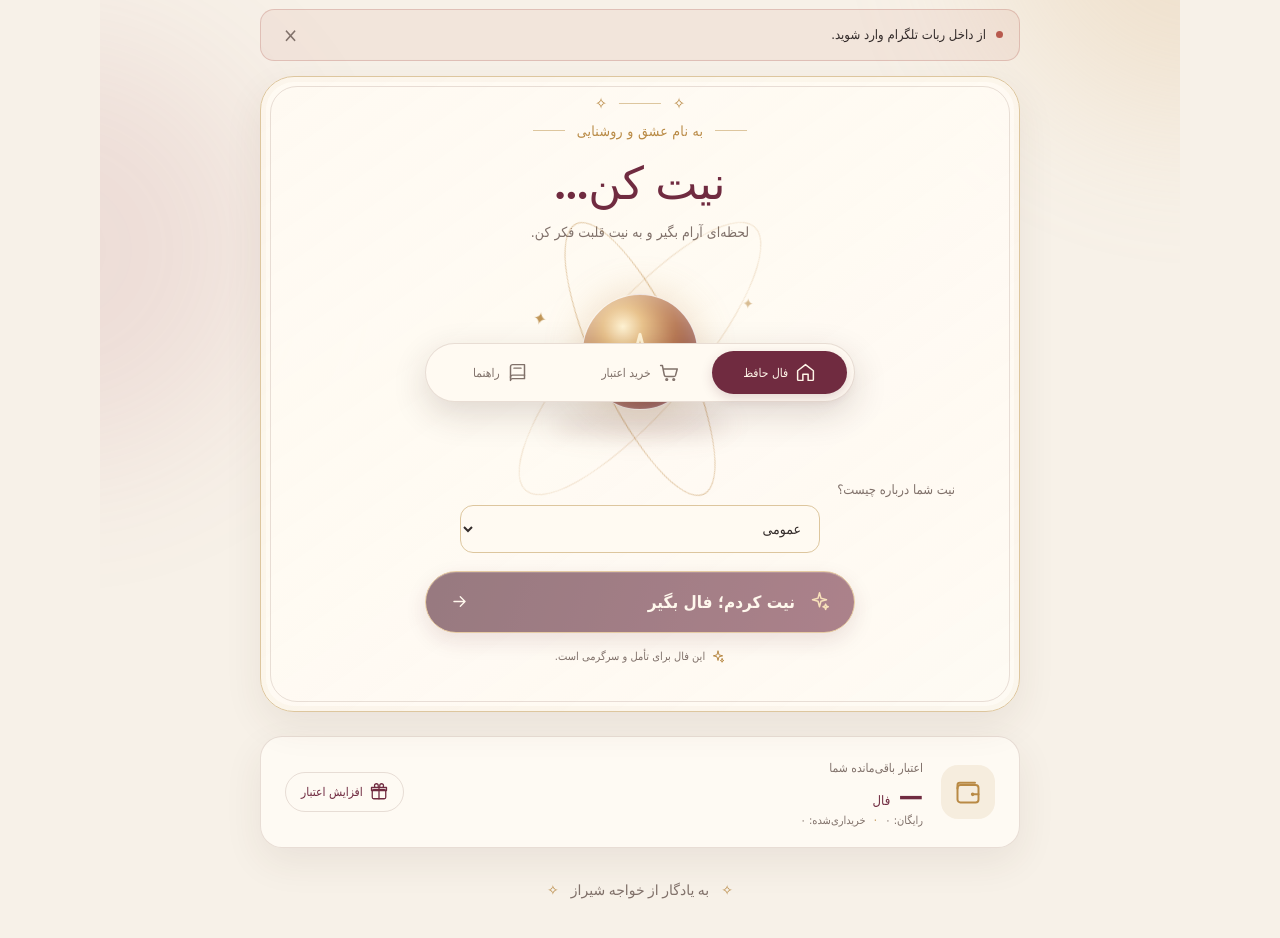
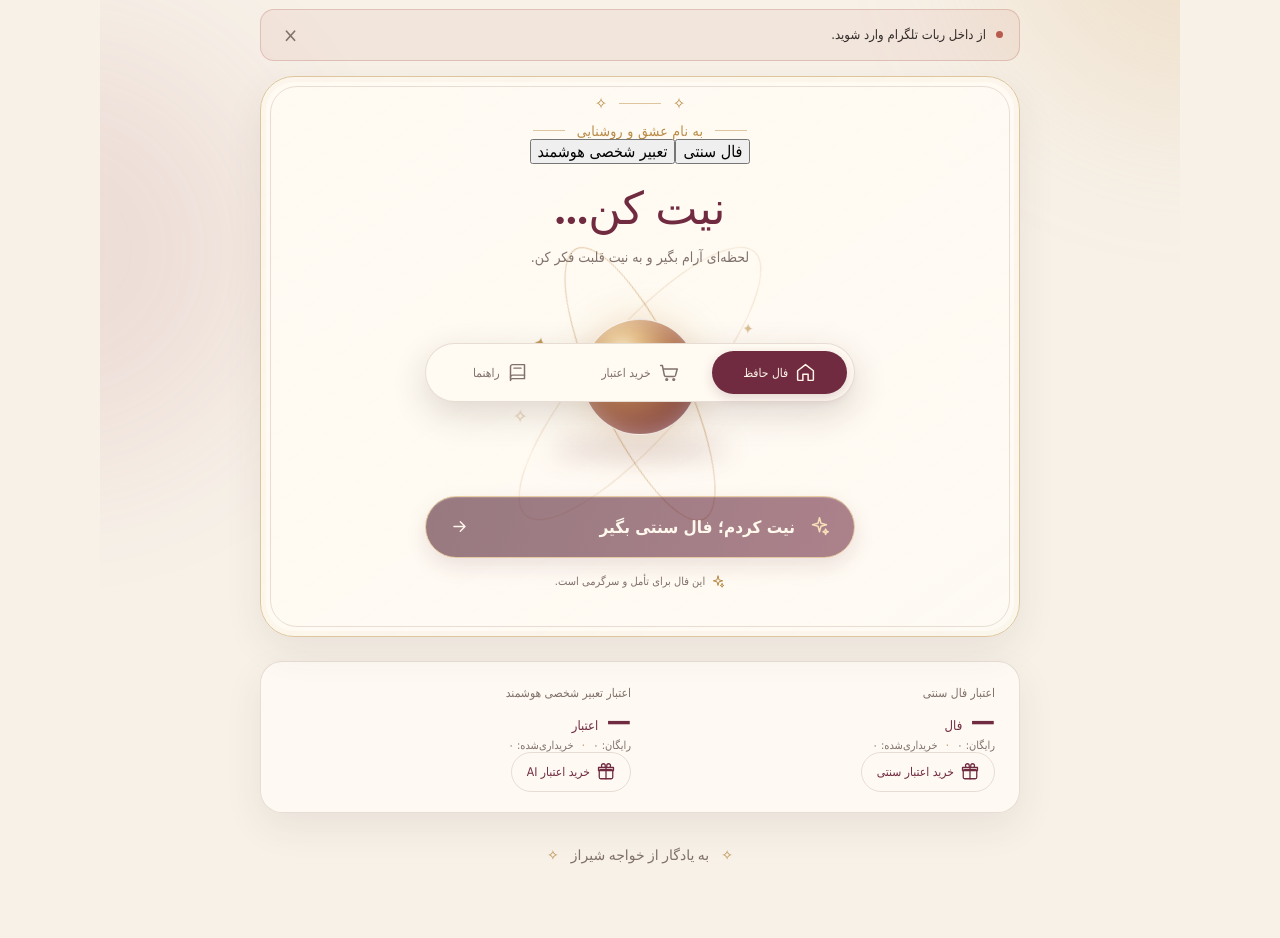
Before and after one commit to esk-ashkan/niat-hafez, a React (Vite) app in the folder web/: page / in a window 1280 px wide. Shown: the part 380-1318 px from the top of the page. Built offline with nearby package versions, Linux system fonts and the light colour scheme.

Commit message:
Add traditional and AI modes with separate balances

```diff
--- a/web/src/App.tsx
+++ b/web/src/App.tsx
@@ -3,6 +3,8 @@ import {
   createPayment,
   ensureProfile,
   fetchFal,
+  fetchAiFal,
+  interpretFaal,
   getPackages,
   getPaymentStatus,
   reconcilePayment,
@@ -15,6 +17,7 @@ import {
 import "./App.css";
 
 type View = "home" | "pay";
+type Mode = "traditional" | "ai";
 type Theme = "light" | "dark";
 type IconName = "moon" | "sun" | "sparkle" | "book" | "cart" | "home" | "wallet" | "arrow" | "gift" | "help" | "refresh";
 
@@ -38,6 +41,7 @@ function Icon({ name, size = 22 }: { name: IconName; size?: number }) {
 
 export default function App() {
   const [view, setView] = useState<View>("home");
+  const [mode, setMode] = useState<Mode>("traditional");
   const [theme, setTheme] = useState<Theme>(() => {
     try { return (localStorage.getItem("niat-theme") as Theme) || "light"; } catch { return "light"; }
   });
@@ -98,7 +102,9 @@ export default function App() {
     try { localStorage.setItem("niat-theme", theme); } catch { /* storage is optional */ }
   }, [theme]);
 
-  const total = (profile?.free_remaining || 0) + (profile?.remained_hafez || 0);
+  const traditionalTotal = (profile?.free_remaining || 0) + (profile?.remained_hafez || 0);
+  const aiTotal = (profile?.ai_free_remaining || 0) + (profile?.remained_ai || 0);
+  const visiblePackages = packages.filter((p) => p.service === mode);
 
   async function onGetFal() {
     if (!tgid) return;
@@ -106,17 +112,38 @@ export default function App() {
     setError("");
     setFaal(null);
     try {
-      const res = await fetchFal(intention);
+      const res = mode === "ai" ? await fetchAiFal(intention) : await fetchFal();
       setFaal(res.faal);
       setProfile(res.profile);
     } catch (e) {
       const err = e as Error & { profile?: Profile };
-      if (err.message === "no_credit") {
-        setError("اعتبار شما به پایان رسیده است. برای ادامه، یک بسته فال تهیه کنید.");
+      if (err.message === "no_credit" || err.message === "no_ai_credit") {
+        setError(mode === "ai" ? "اعتبار تعبیر شخصی هوشمند شما به پایان رسیده است." : "اعتبار فال سنتی شما به پایان رسیده است.");
         if (err.profile) setProfile(err.profile);
         setView("pay");
       } else {
         setError("دریافت فال با مشکل روبه‌رو شد. لطفاً دوباره تلاش کنید.");
+      }
+    } finally { setLoading(false); }
+  }
+
+  async function onAiInterpret() {
+    if (!faal || !tgid) return;
+    setLoading(true);
+    setError("");
+    try {
+      const res = await interpretFaal(faal.id, intention);
+      setFaal(res.faal);
+      setProfile(res.profile);
+    } catch (e) {
+      const err = e as Error & { profile?: Profile };
+      if (err.profile) setProfile(err.profile);
+      if (err.message === "no_ai_credit") {
+        setError("اعتبار تعبیر شخصی هوشمند شما به پایان رسیده است.");
+        setMode("ai");
+        setView("pay");
+      } else {
+        setError("دریافت تعبیر شخصی با مشکل روبه‌رو شد. لطفاً دوباره تلاش کنید.");
       }
     } finally { setLoading(false); }
   }
@@ -203,8 +230,12 @@ export default function App() {
         {!faal || view === "pay" ? (
           <div className="intention-content">
             <div className="section-kicker"><span /> به نام عشق و روشنایی <span /></div>
-            <h2>{view === "pay" ? "همراه غزل‌های حافظ بمان" : "نیت کن..."}</h2>
-            <p className="panel-copy">{view === "pay" ? "بسته‌ای انتخاب کن و سفر خود را با شعر ادامه بده." : "لحظه‌ای آرام بگیر و به نیت قلبت فکر کن."}</p>
+            {view === "home" && <div className="mode-switch" role="group" aria-label="نوع فال">
+              <button type="button" className={mode === "traditional" ? "selected" : ""} onClick={() => { setMode("traditional"); setError(""); }}>فال سنتی</button>
+              <button type="button" className={mode === "ai" ? "selected" : ""} onClick={() => { setMode("ai"); setError(""); }}>تعبیر شخصی هوشمند</button>
+            </div>}
+            <h2>{view === "pay" ? "بسته اعتبار انتخاب کن" : mode === "ai" ? "نیتت را با هوش مصنوعی دنبال کن..." : "نیت کن..."}</h2>
+            <p className="panel-copy">{view === "pay" ? "بسته‌ای متناسب با سرویس انتخاب‌شده تهیه کن." : mode === "ai" ? "غزل و نیتت را برای یک خوانش شخصی‌تر بررسی می‌کنیم." : "لحظه‌ای آرام بگیر و به نیت قلبت فکر کن."}</p>
             <div className="crystal-scene" aria-hidden="true">
               <div className="orbit orbit-a" /><div className="orbit orbit-b" />
               <div className="crystal"><Icon name="sparkle" size={42} /></div>
@@ -213,7 +244,7 @@ export default function App() {
             </div>
             {view === "home" ? (
               <>
-              <label className="intention-select-label" htmlFor="fortune-intention">نیت شما درباره چیست؟</label>
+              {mode === "ai" && <><label className="intention-select-label" htmlFor="fortune-intention">نیت شما درباره چیست؟</label>
               <select id="fortune-intention" className="intention-select" value={intention} onChange={(e) => setIntention(e.target.value)}>
                 <option value="general">عمومی</option>
                 <option value="love">عشقی و عاطفی</option>
@@ -223,10 +254,10 @@ export default function App() {
                 <option value="family">خانوادگی</option>
                 <option value="migration">مهاجرت و سفر</option>
                 <option value="decision">تصمیم‌گیری</option>
-              </select>
+              </select></>}
               <button className="primary-button" type="button" disabled={loading || !tgid} onClick={onGetFal}>
                 {loading ? <span className="button-spinner" /> : <Icon name="sparkle" size={21} />}
-                <span>{loading ? "در حال گشودن دیوان..." : "نیت کردم؛ فال بگیر"}</span><Icon name="arrow" size={19} />
+                <span>{loading ? "در حال آماده‌سازی..." : mode === "ai" ? "تعبیر شخصی بگیر" : "نیت کردم؛ فال سنتی بگیر"}</span><Icon name="arrow" size={19} />
               </button>
               </>
             ) : (
@@ -240,22 +271,22 @@ export default function App() {
             <h2>{faal.title}</h2>
             <pre className="poem">{faal.poem}</pre>
             {faal.interpretation && <div className="interpretation"><h3><Icon name="book" size={18} /> تعبیر فال</h3><p>{faal.interpretation}</p>{faal.defaultInterpretation && faal.defaultInterpretation !== faal.interpretation && <details className="default-interpretation"><summary>مشاهده تعبیر اولیه</summary><p>{faal.defaultInterpretation}</p></details>}</div>}
+            {!faal.aiEnhanced && <button className="primary-button ai-unlock-button" type="button" disabled={loading} onClick={onAiInterpret}>{loading ? <span className="button-spinner" /> : <Icon name="sparkle" size={18} />} دریافت تعبیر شخصی هوشمند (۱ اعتبار AI)</button>}
             <button className="secondary-button" type="button" disabled={loading} onClick={onGetFal}>{loading ? <span className="button-spinner" /> : <Icon name="refresh" size={18} />} فال دیگری بگیر</button>
           </article>
         )}
       </section>
 
-      <section className="credit-card">
-        <div className="credit-icon"><Icon name="wallet" size={28} /></div>
-        <div className="credit-info"><span>اعتبار باقی‌مانده شما</span><strong>{profile ? total.toLocaleString("fa-IR") : "—"} <small>فال</small></strong><div className="credit-breakdown">رایگان: {(profile?.free_remaining || 0).toLocaleString("fa-IR")} <span>·</span> خریداری‌شده: {(profile?.remained_hafez || 0).toLocaleString("fa-IR")}</div></div>
-        <button className="credit-action" type="button" onClick={() => setView("pay")}><Icon name="gift" size={18} /> افزایش اعتبار</button>
+      <section className="credit-card credit-card-dual">
+        <div className="credit-info"><span>اعتبار فال سنتی</span><strong>{profile ? traditionalTotal.toLocaleString("fa-IR") : "—"} <small>فال</small></strong><div className="credit-breakdown">رایگان: {(profile?.free_remaining || 0).toLocaleString("fa-IR")} <span>·</span> خریداری‌شده: {(profile?.remained_hafez || 0).toLocaleString("fa-IR")}</div><button className="credit-action" type="button" onClick={() => { setMode("traditional"); setView("pay"); }}><Icon name="gift" size={18} /> خرید اعتبار سنتی</button></div>
+        <div className="credit-info"><span>اعتبار تعبیر شخصی هوشمند</span><strong>{profile ? aiTotal.toLocaleString("fa-IR") : "—"} <small>اعتبار</small></strong><div className="credit-breakdown">رایگان: {(profile?.ai_free_remaining || 0).toLocaleString("fa-IR")} <span>·</span> خریداری‌شده: {(profile?.remained_ai || 0).toLocaleString("fa-IR")}</div><button className="credit-action" type="button" onClick={() => { setMode("ai"); setView("pay"); }}><Icon name="gift" size={18} /> خرید اعتبار AI</button></div>
       </section>
 
       {view === "pay" && (
         <section className="packages-section">
-          <div className="section-title"><div><span className="mini-kicker">ادامه همراهی</span><h2>بسته‌های فال</h2></div><span className="title-sparkle">✧</span></div>
+          <div className="section-title"><div><span className="mini-kicker">ادامه همراهی</span><h2>بسته‌های {mode === "ai" ? "تعبیر شخصی هوشمند" : "فال سنتی"}</h2></div><span className="title-sparkle">✧</span></div>
           <div className="packages-grid">
-            {packages.map((p, i) => <article className={`package-card ${i === 1 ? "package-featured" : ""}`} key={p.id}>
+            {visiblePackages.map((p, i) => <article className={`package-card ${i === 1 ? "package-featured" : ""}`} key={p.id}>
               {i === 1 && <span className="popular-tag">پیشنهاد محبوب</span>}
               <span className="package-count">{p.grant.toLocaleString("fa-IR")} <small>فال</small></span>
               <h3>{p.title}</h3>
```
